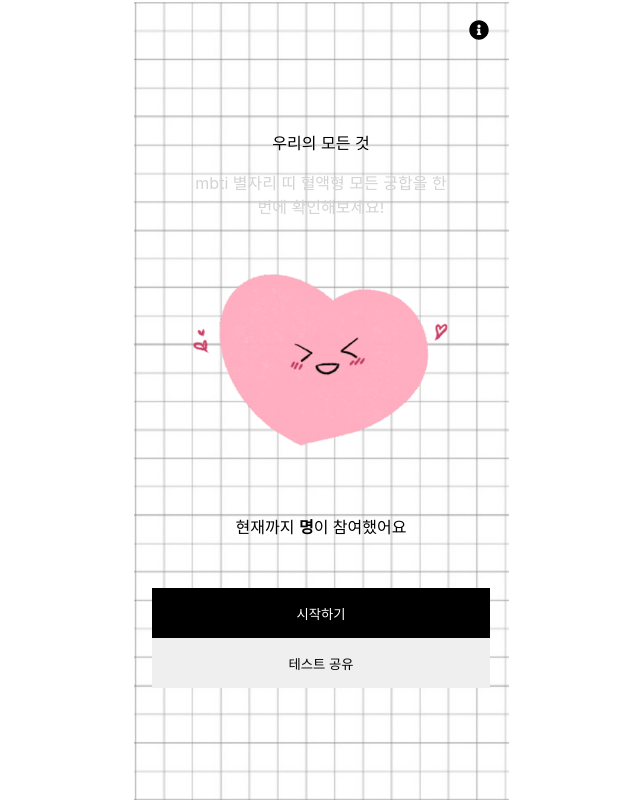
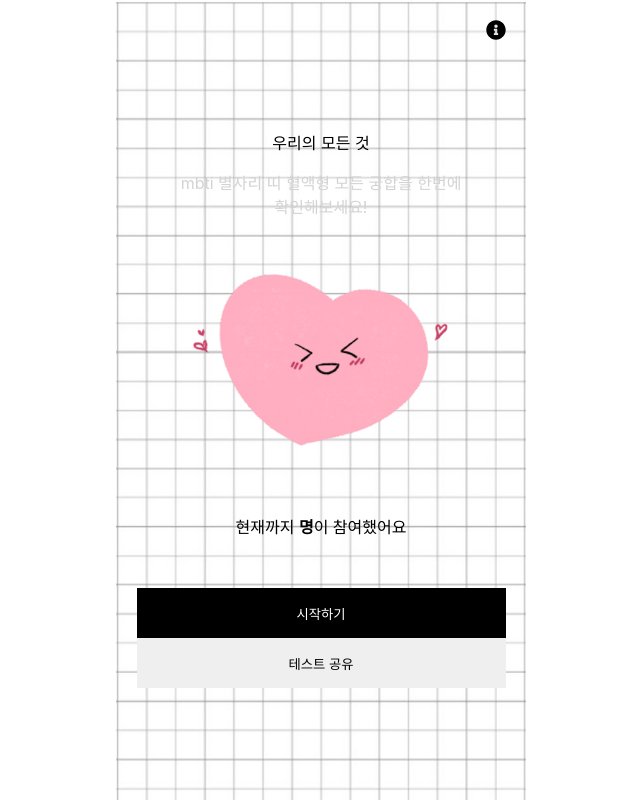
Before and after one commit to codnjs779/MBTI, a React (Create React App) app: page / in a window 1280 px wide. Shown: the whole page, without its empty margins (319-959 px from the left). Built offline with nearby package versions, Linux system fonts and the light colour scheme; no server answers.

Commit message:
배경이미지 크기조정

```diff
--- a/src/App.module.css
+++ b/src/App.module.css
@@ -2,9 +2,11 @@
     background-image: url("./images/bg.jpg");
     background-repeat: no-repeat;
     background-size: cover;
-    width: 375px;
+
+    width: 410px;
+    max-width: 410px;
     min-height: 100vh;
-    margin: 0 auto;
+    margin: auto;
     position: relative;
     overflow: hidden;
 }
```
